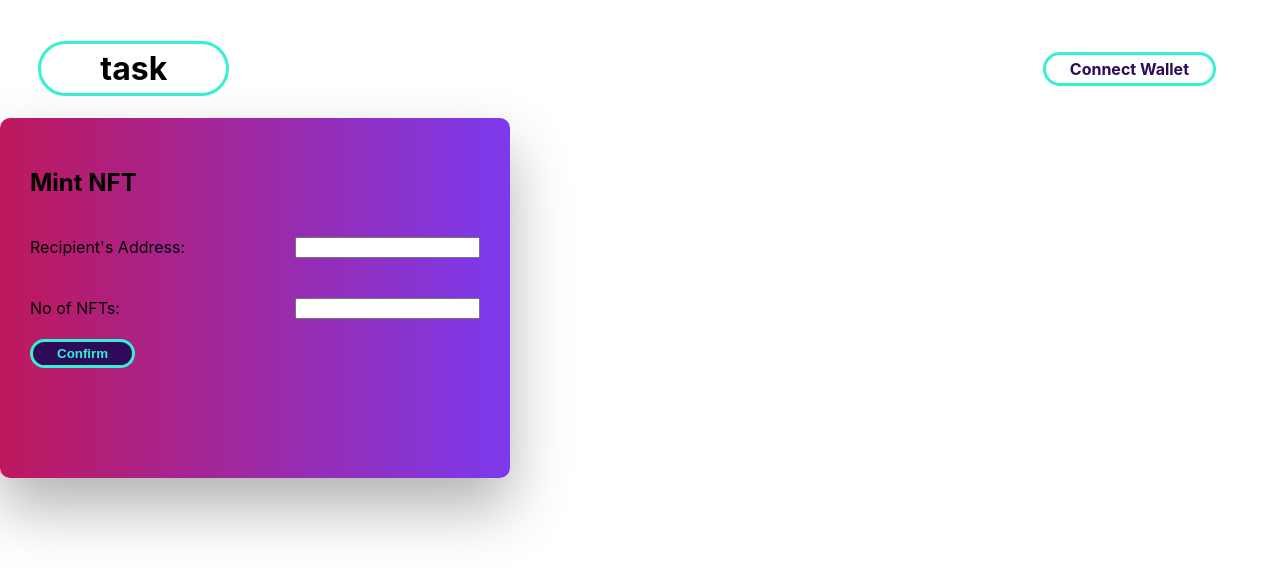
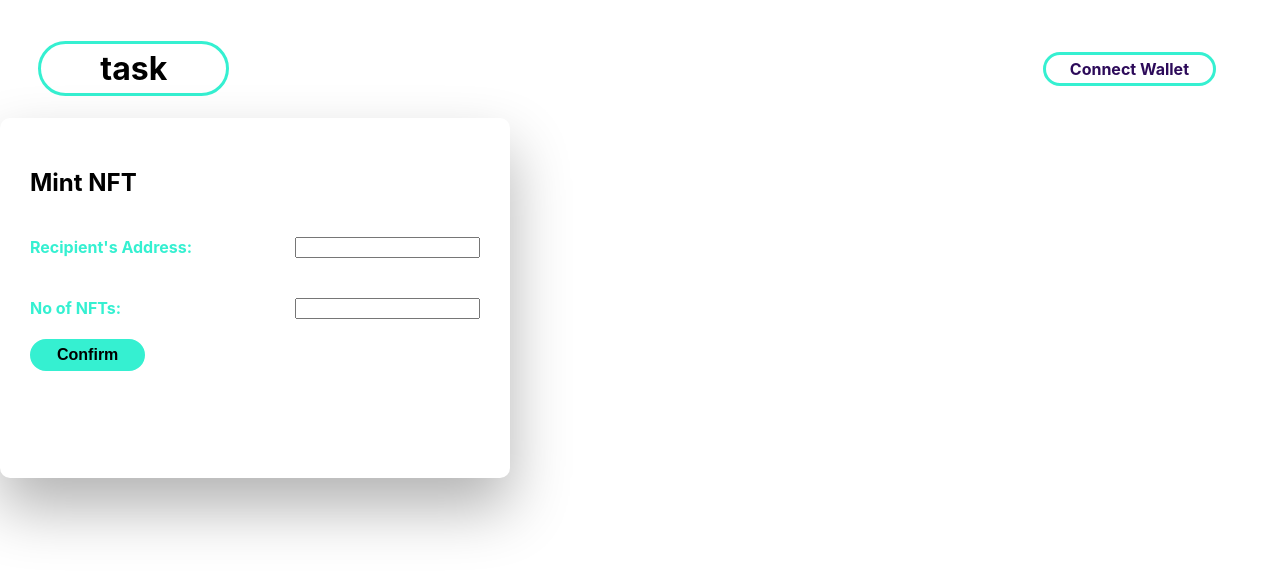
Before and after one commit to george-shammar/NFT-TASK, a React (Create React App) app: page / in a window 1280 px wide. Shown: the top 574 px of the page. Built offline with nearby package versions, Linux system fonts and the light colour scheme.

Commit message:
Refactor styles

```diff
--- a/src/components/Minter.tsx
+++ b/src/components/Minter.tsx
@@ -6,12 +6,12 @@ const Minter = () => {
             <h2>Mint NFT</h2>
             <div className="formContent">
                 <div className="flex">
-                    <label>Recipient's Address:</label>
-                    <input />
+                    <label className="color font">Recipient's Address:</label>
+                    <input type="text"/>
                 </div>
                 <div className="flex">
-                    <label>No of NFTs:</label>
-                    <input />
+                    <label className="color font">No of NFTs:</label>
+                    <input type="number"/>
                 </div>
                 <button className="confirm-text">Confirm</button>
             </div>
--- a/src/styles/minter.css
+++ b/src/styles/minter.css
@@ -1,5 +1,4 @@
 .minter {
-    background-image: linear-gradient(to right, rgb(190, 24, 93),  rgba(124, 58, 237));
     height: 300px;
     -webkit-border-radius: 10px 10px 10px 10px;
     border-radius: 10px 10px 10px 10px;
@@ -12,7 +11,6 @@
 }
 
 .confirm-text {
-    color: rgb(53, 240, 209);
     font-weight: bold;
     cursor: pointer;
     border: solid;
@@ -22,13 +20,21 @@
     padding-right: 24px;
     padding-top: 4px;
     padding-bottom: 4px;
-    background-color: rgba(45, 11, 90);
-    position: relative;
-    align-content: center;
+    background-color:rgb(53, 240, 209);
+    text-align: center;
+    font-size: 16px;
+}
+
+.color {
+    color: rgb(53, 240, 209);
+}
+
+.font {
+    font-weight: bold;
 }
 
 .confirm-text:hover{
-    color: rgba(45, 11, 90);
+   color: white;
     background-color: rgb(53, 240, 209);
 }
 
```
